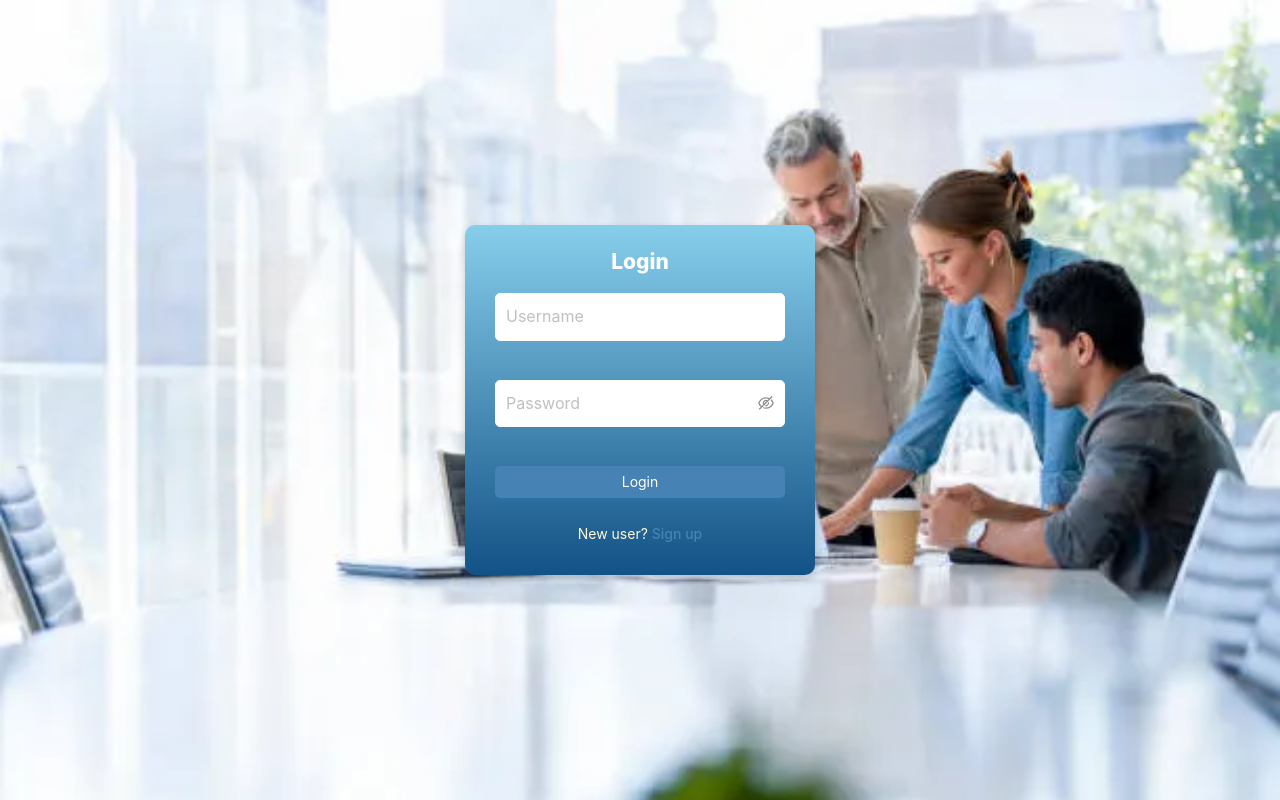
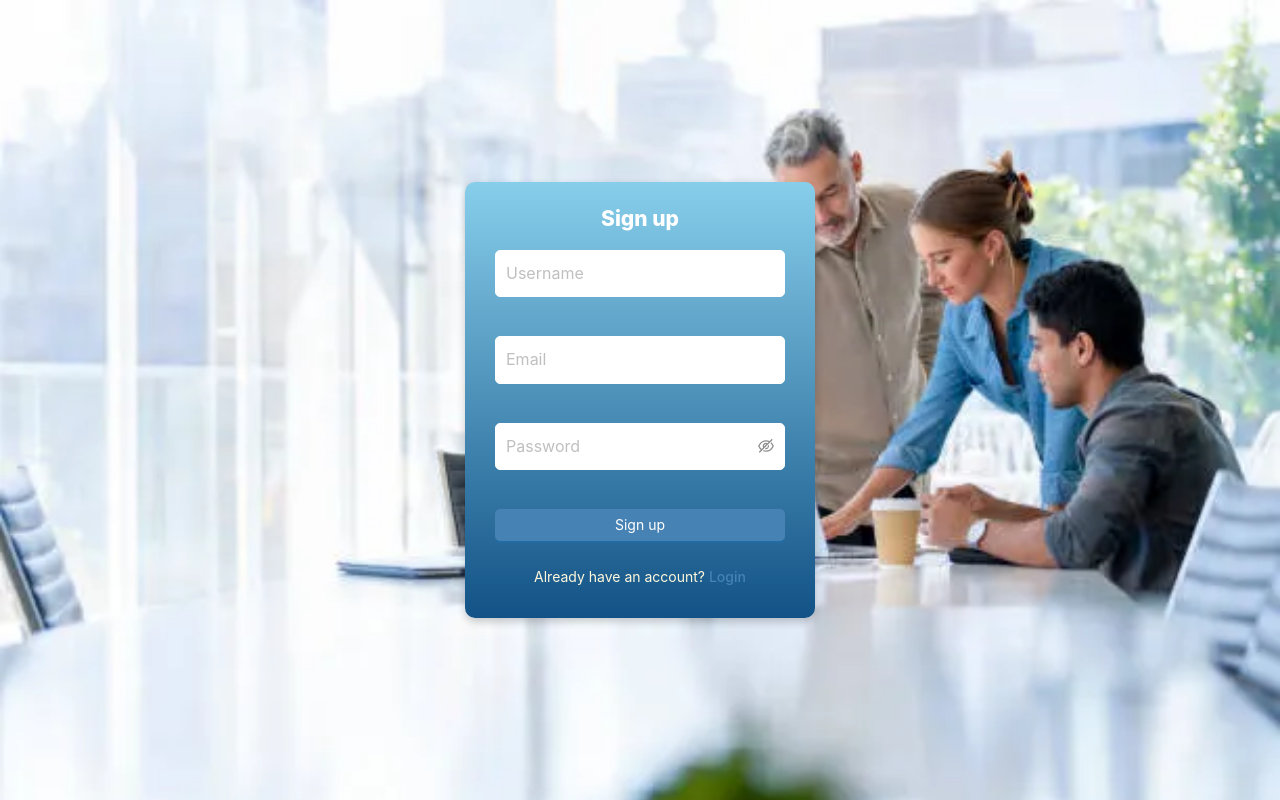
Before and after one commit to SuryatejaPonnaplli/chat-bot-redux, a React (Create React App) app: page / in a window 1280 px wide. Built offline with nearby package versions, Linux system fonts and the light colour scheme.

Commit message:
default page is signup

```diff
--- a/src/pages/Login/LoginForm.tsx
+++ b/src/pages/Login/LoginForm.tsx
@@ -19,7 +19,7 @@ const LoginForm: React.FC = () => {
   }, [isAuthenticated, navigate]);
 
   const [currentState, setCurrentState] = useState<"Login" | "Sign up">(
-    "Login"
+    "Sign up"
   );
 
   const onFinish = (values: {
```
